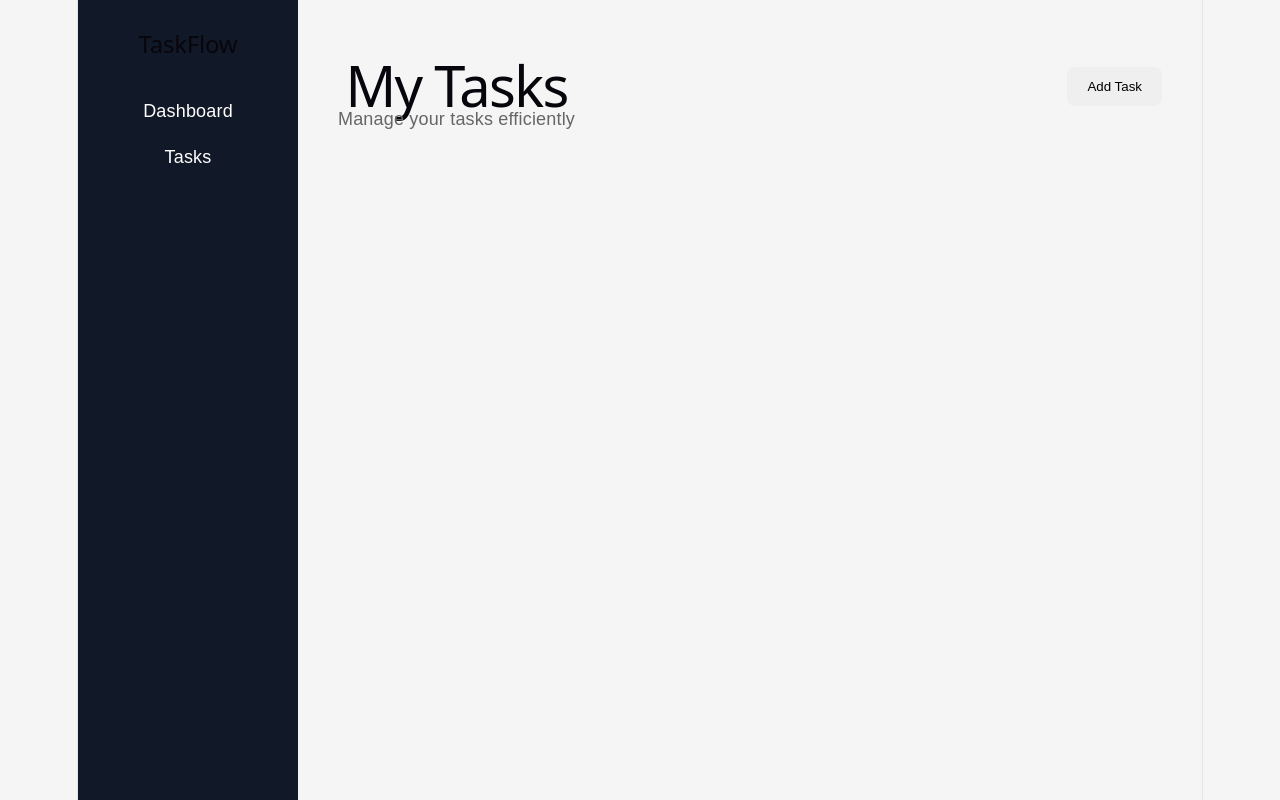
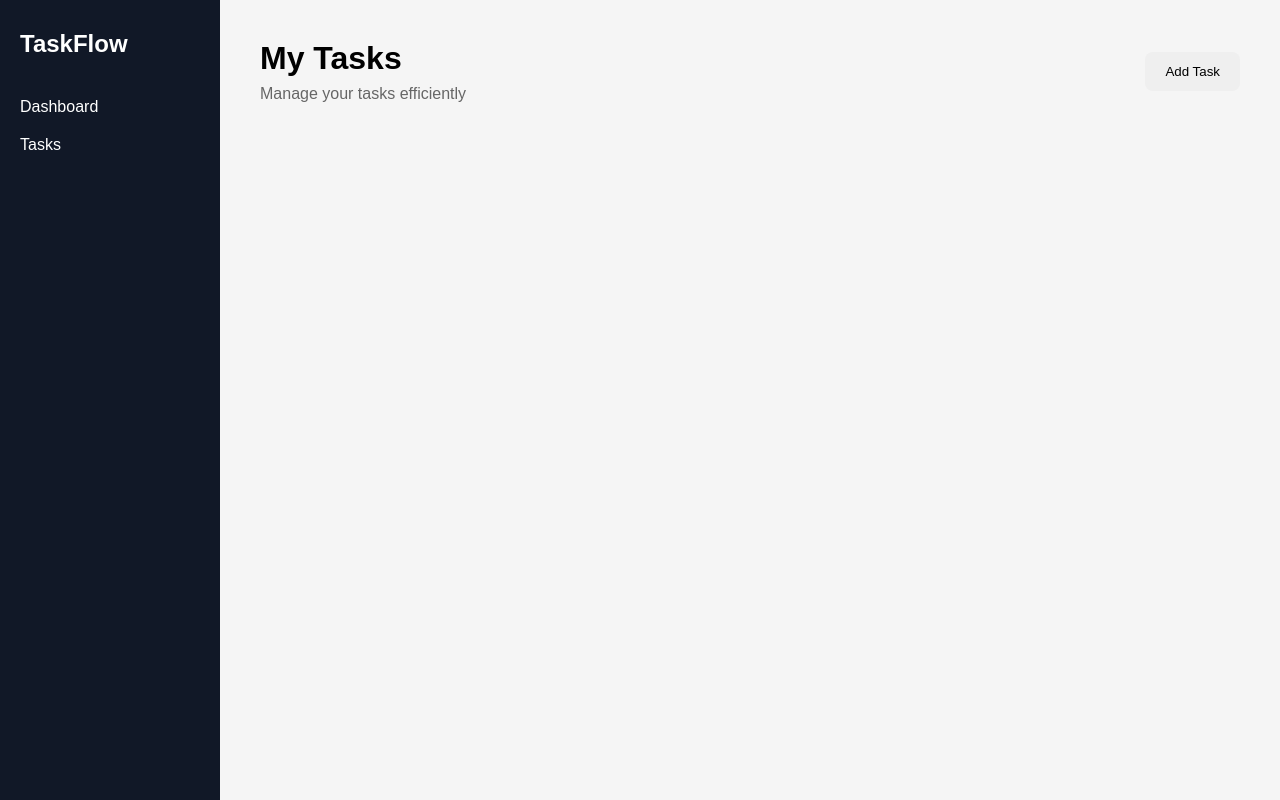
Before and after one commit to dhruv8222/taskflow, a React (Vite) app: page / in a window 1280 px wide. Built offline with nearby package versions, Linux system fonts and the light colour scheme.

Commit message:
editted the css

```diff
--- a/src/App.css
+++ b/src/App.css
@@ -5,6 +5,7 @@
 }
 
 body {
+  margin: 0;
   font-family: Arial, sans-serif;
   background-color: #f5f5f5;
 }
@@ -26,6 +27,7 @@
 
 .sidebar h2 {
   margin-bottom: 40px;
+  color: white;
 }
 
 .sidebar nav p {
--- a/src/index.css
+++ b/src/index.css
@@ -1,111 +1,18 @@
-:root {
-  --text: #6b6375;
-  --text-h: #08060d;
-  --bg: #fff;
-  --border: #e5e4e7;
-  --code-bg: #f4f3ec;
-  --accent: #aa3bff;
-  --accent-bg: rgba(170, 59, 255, 0.1);
-  --accent-border: rgba(170, 59, 255, 0.5);
-  --social-bg: rgba(244, 243, 236, 0.5);
-  --shadow:
-    rgba(0, 0, 0, 0.1) 0 10px 15px -3px, rgba(0, 0, 0, 0.05) 0 4px 6px -2px;
-
-  --sans: system-ui, 'Segoe UI', Roboto, sans-serif;
-  --heading: system-ui, 'Segoe UI', Roboto, sans-serif;
-  --mono: ui-monospace, Consolas, monospace;
-
-  font: 18px/145% var(--sans);
-  letter-spacing: 0.18px;
-  color-scheme: light dark;
-  color: var(--text);
-  background: var(--bg);
-  font-synthesis: none;
-  text-rendering: optimizeLegibility;
-  -webkit-font-smoothing: antialiased;
-  -moz-osx-font-smoothing: grayscale;
-
-  @media (max-width: 1024px) {
-    font-size: 16px;
-  }
+* {
+  margin: 0;
+  padding: 0;
+  box-sizing: border-box;
 }
 
-@media (prefers-color-scheme: dark) {
-  :root {
-    --text: #9ca3af;
-    --text-h: #f3f4f6;
-    --bg: #16171d;
-    --border: #2e303a;
-    --code-bg: #1f2028;
-    --accent: #c084fc;
-    --accent-bg: rgba(192, 132, 252, 0.15);
-    --accent-border: rgba(192, 132, 252, 0.5);
-    --social-bg: rgba(47, 48, 58, 0.5);
-    --shadow:
-      rgba(0, 0, 0, 0.4) 0 10px 15px -3px, rgba(0, 0, 0, 0.25) 0 4px 6px -2px;
-  }
-
-  #social .button-icon {
-    filter: invert(1) brightness(2);
-  }
+html,
+body,
+#root {
+  width: 100%;
+  min-height: 100%;
 }
 
 body {
   margin: 0;
+  font-family: Arial, sans-serif;
+  background-color: #f5f5f5;
 }
-
-#root {
-  width: 1126px;
-  max-width: 100%;
-  margin: 0 auto;
-  text-align: center;
-  border-inline: 1px solid var(--border);
-  min-height: 100svh;
-  display: flex;
-  flex-direction: column;
-  box-sizing: border-box;
-}
-
-h1,
-h2 {
-  font-family: var(--heading);
-  font-weight: 500;
-  color: var(--text-h);
-}
-
-h1 {
-  font-size: 56px;
-  letter-spacing: -1.68px;
-  margin: 32px 0;
-  @media (max-width: 1024px) {
-    font-size: 36px;
-    margin: 20px 0;
-  }
-}
-h2 {
-  font-size: 24px;
-  line-height: 118%;
-  letter-spacing: -0.24px;
-  margin: 0 0 8px;
-  @media (max-width: 1024px) {
-    font-size: 20px;
-  }
-}
-p {
-  margin: 0;
-}
-
-code,
-.counter {
-  font-family: var(--mono);
-  display: inline-flex;
-  border-radius: 4px;
-  color: var(--text-h);
-}
-
-code {
-  font-size: 15px;
-  line-height: 135%;
-  padding: 4px 8px;
-  background: var(--code-bg);
-}
```
